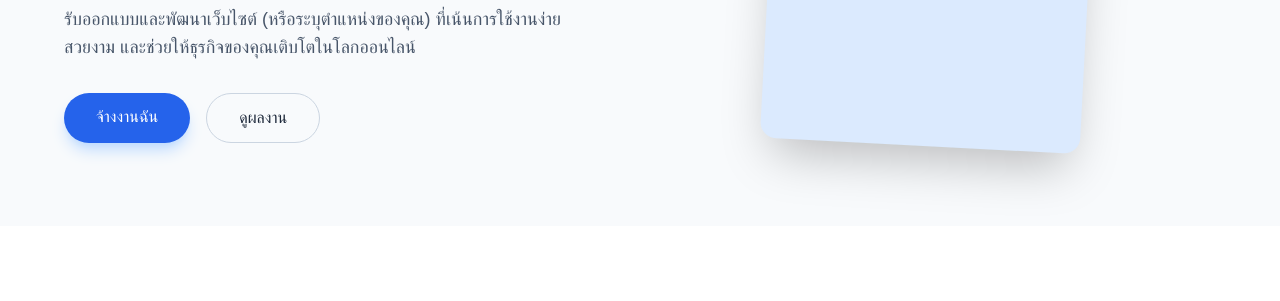
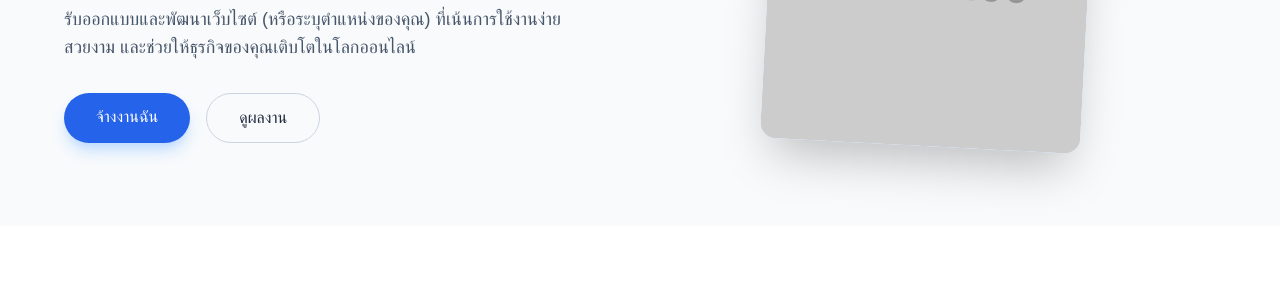
Before and after one commit to 368368121038-st-maker/web2, a plain HTML site: page index.html in a window 1280 px wide. Shown: the part 302-603 px from the top of the page. Drawn offline with nearby package versions, Linux system fonts and the light colour scheme; placeholder pictures from the web are drawn by us; a web font is replaced by a local one.

Commit message:
Update index.html

```diff
--- a/index.html
+++ b/index.html
@@ -48,7 +48,7 @@
             </div>
             <div class="md:w-1/2 flex justify-center">
                 <div class="w-64 h-64 md:w-80 md:h-80 bg-blue-100 rounded-2xl overflow-hidden shadow-2xl rotate-3 hover:rotate-0 transition duration-500">
-                    <img src="img_girl.jpg" alt="Girl in a jacket">
+                    <img src="https://via.placeholder.com/400x400" alt="Profile" class="w-full h-full object-cover">
                 </div>
             </div>
         </div>
```
